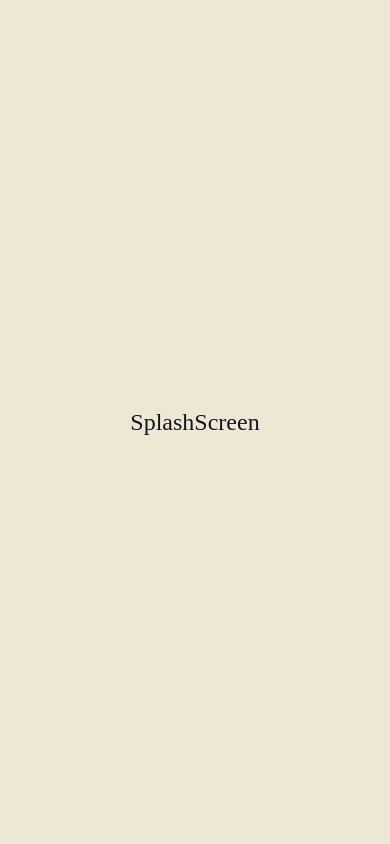
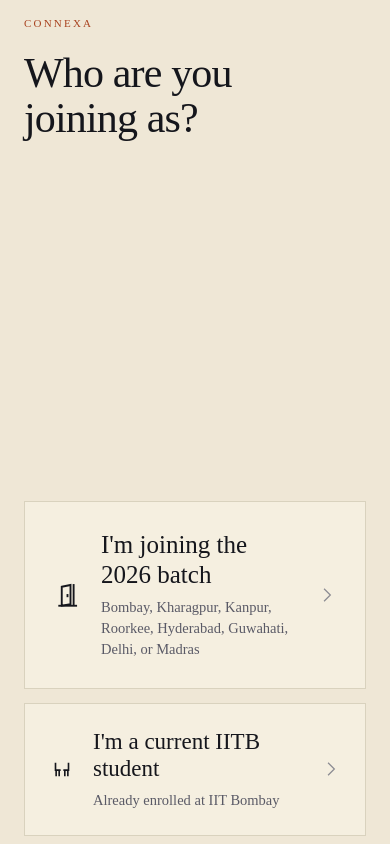
Before and after one commit to vishwekarshivam-sketch/connexa-app, a React Native app: screen /Leaderboard in a window 390 px wide. Before the commit this address had no page. Built offline with nearby package versions, Linux system fonts and the light colour scheme; a web font is replaced by a local one.

Commit message:
feat: implement Splash and UserType screens

```diff
--- a/src/screens/auth/SplashScreen.tsx
+++ b/src/screens/auth/SplashScreen.tsx
@@ -1,9 +1,38 @@
-import { View, Text } from 'react-native';
+import { useEffect } from 'react';
+import { View, Animated } from 'react-native';
+import { NativeStackScreenProps } from '@react-navigation/native-stack';
+import { AuthStackParamList } from '@/types';
 import { colors, fonts } from '@/tokens';
-export function SplashScreen() {
+import { Mark } from '@/components/Mark';
+import { Eyebrow } from '@/components/Eyebrow';
+
+type Props = NativeStackScreenProps<AuthStackParamList, 'Splash'>;
+
+export function SplashScreen({ navigation }: Props) {
+  useEffect(() => {
+    const t = setTimeout(() => navigation.replace('UserType'), 2400);
+    return () => clearTimeout(t);
+  }, [navigation]);
+
   return (
-    <View style={{ flex: 1, backgroundColor: colors.khadi, alignItems: 'center', justifyContent: 'center' }}>
-      <Text style={{ fontFamily: fonts.serif, fontSize: 24, color: colors.ink }}>SplashScreen</Text>
+    <View style={{
+      flex: 1,
+      backgroundColor: colors.ink,
+      alignItems: 'center',
+      justifyContent: 'center',
+      gap: 30
+    }}>
+      <Mark width={96} color={colors.ember} />
+      <Animated.Text style={{
+        fontFamily: fonts.serifLight,
+        fontSize: 58,
+        letterSpacing: -0.035 * 58,
+        color: colors.khadi,
+        lineHeight: 58,
+      }}>
+        Connexa
+      </Animated.Text>
+      <Eyebrow color="rgba(239,231,214,0.5)">2026 Intake</Eyebrow>
     </View>
   );
 }
--- a/src/screens/auth/UserTypeScreen.tsx
+++ b/src/screens/auth/UserTypeScreen.tsx
@@ -1,9 +1,39 @@
-import { View, Text } from 'react-native';
-import { colors, fonts } from '@/tokens';
-export function UserTypeScreen() {
+import { NativeStackScreenProps } from '@react-navigation/native-stack';
+import { AuthStackParamList } from '@/types';
+import { Screen } from '@/components/Screen';
+import { Title } from '@/components/Title';
+import { Eyebrow } from '@/components/Eyebrow';
+import { SelectCard } from '@/components/SelectCard';
+import { View } from 'react-native';
+
+type Props = NativeStackScreenProps<AuthStackParamList, 'UserType'>;
+
+export function UserTypeScreen({ navigation }: Props) {
   return (
-    <View style={{ flex: 1, backgroundColor: colors.khadi, alignItems: 'center', justifyContent: 'center' }}>
-      <Text style={{ fontFamily: fonts.serif, fontSize: 24, color: colors.ink }}>UserTypeScreen</Text>
-    </View>
+    <Screen>
+      <View style={{ paddingTop: 18 }}>
+        <Eyebrow color="#A8421F" style={{ marginBottom: 22 }}>Connexa</Eyebrow>
+        <Title size={42} weight="300" style={{ marginBottom: 0 }}>
+          {'Who are you\njoining as?'}
+        </Title>
+      </View>
+      <View style={{ flex: 1 }} />
+      <View style={{ gap: 14, paddingBottom: 8 }}>
+        <SelectCard
+          emphasis
+          icon="door"
+          titleSize={25}
+          title="I'm joining the 2026 batch"
+          subtitle="Bombay, Kharagpur, Kanpur, Roorkee, Hyderabad, Guwahati, Delhi, or Madras"
+          onPress={() => navigation.navigate('FresherPath')}
+        />
+        <SelectCard
+          icon="chairs"
+          title="I'm a current IITB student"
+          subtitle="Already enrolled at IIT Bombay"
+          onPress={() => navigation.navigate('IitbEmail')}
+        />
+      </View>
+    </Screen>
   );
 }
```
